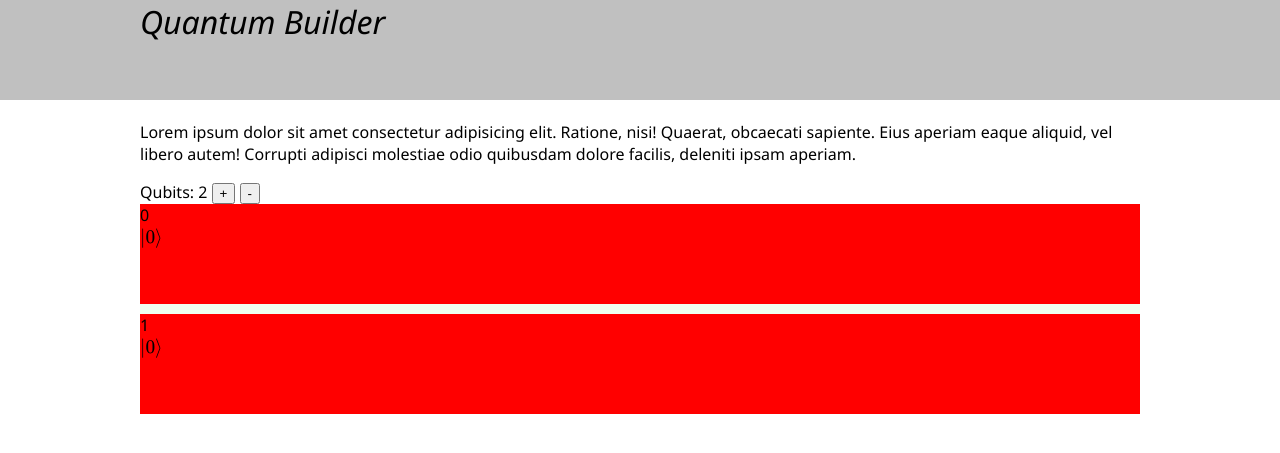
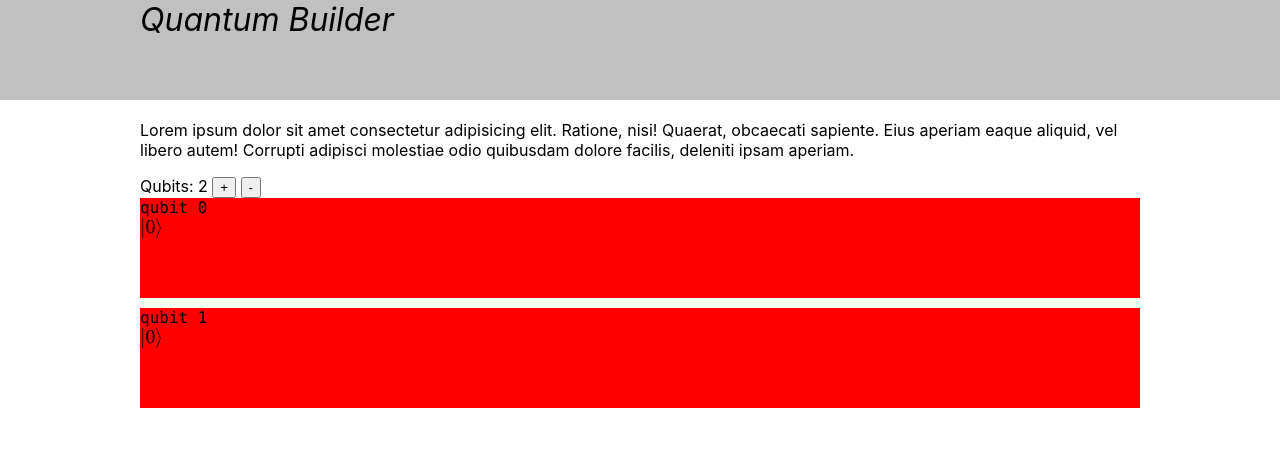
Before and after one commit to eigenraven/qcp-project, a Flask app: page / in a window 1280 px wide. Shown: the top 453 px of the page. Run offline with Flask 2, Linux system fonts and the light colour scheme.

Commit message:
Tweak fonts

```diff
--- a/frontend/static/circuit.js
+++ b/frontend/static/circuit.js
@@ -9,9 +9,9 @@ $(function(){
 
   var HTML_QUBIT = `
     <div class='qubit'>
-      <div class='info'>
-        %N
-      </div>
+      <p class='info'>
+        qubit %N
+      </p>
       <div class='dirac'>
         %KET0
       </div>
--- a/frontend/static/style.css
+++ b/frontend/static/style.css
@@ -1,5 +1,5 @@
 body {
-  font-family: 'Segoe UI', Tahoma, Geneva, Verdana, sans-serif;
+  font-family: -apple-system, BlinkMacSystemFont, 'Segoe UI', Roboto, Oxygen, Ubuntu, Cantarell, 'Open Sans', 'Helvetica Neue', sans-serif;
   margin: 0;
   text-align: center;
 }
@@ -44,7 +44,9 @@ nav li {
   background-color: red;
   margin-bottom: 10px;
 }
-
+.qubit .info {
+  font-family: "Fantasque Sans Mono", Consolas
+}
 .hidden {
   display: none;
 }
--- a/frontend/templates/builder.html
+++ b/frontend/templates/builder.html
@@ -43,11 +43,11 @@
           -- circuitry, and should be fixed with async behaviour.
           -->
         <div class='qubit'>
-          <div class='info'>0</div>
+          <div class='info'>qubit 0</div>
           <div class='dirac'>\(\ket{0}\)</div>
         </div>
         <div class='qubit'>
-          <div class='info'>1</div>
+          <div class='info'>qubit 1</div>
           <div class='dirac'>\(\ket{0}\)</div>
         </div>
       </div>
```
